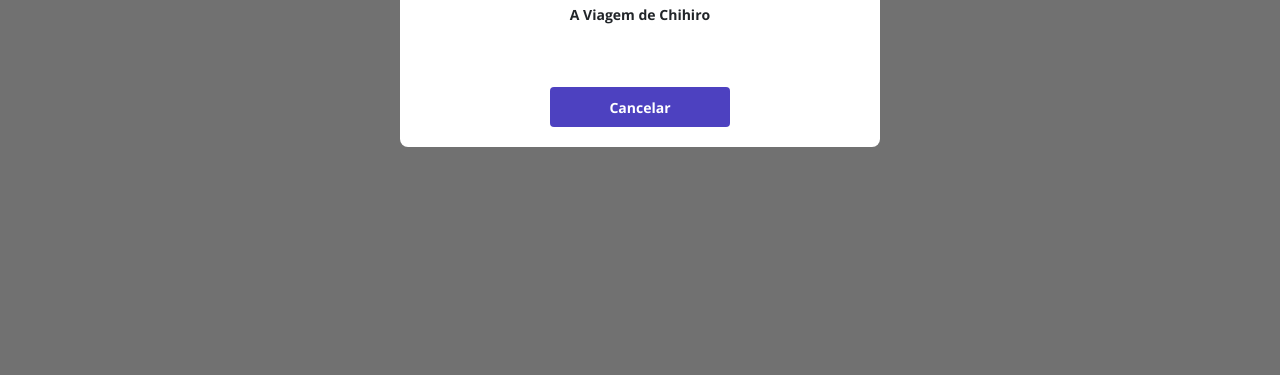
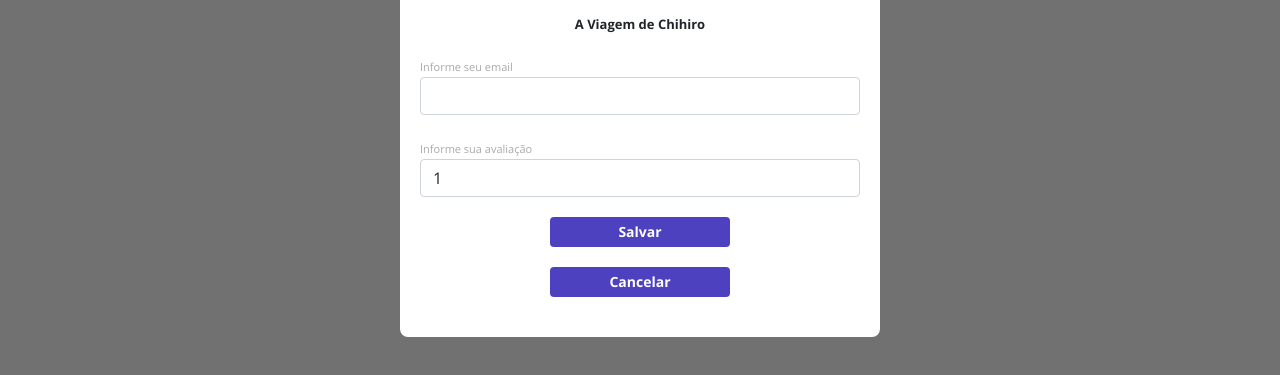
Before and after one commit to Gutinnho/DSmovie, a plain HTML site: page form.html in a window 1280 px wide. Shown: the part 463-838 px from the top of the page. Before the commit the page ends 800 px from the top, so only its background shows below. Drawn offline with nearby package versions, Linux system fonts and the light colour scheme.

Commit message:
Formulário Pt.2

```diff
--- a/css/styles.css
+++ b/css/styles.css
@@ -5,6 +5,7 @@
    --color-primary: #4D41C0;
    --white: #ffff;
    --text-grey: #4A4A4A;
+   --text-light-grey: #aaa;
 }
 
 * {
@@ -103,9 +104,46 @@
    justify-content: center;
    border-radius: 4px;
    margin-bottom: 20px;
+   border: 0;
 }
 
 .dsmovie-form-container {
    padding: 40px 0;
    max-width: 480px;
 }
+
+.dsmovie-form-description {
+   background-color: var(--white);
+   padding: 20px;
+   display: flex;
+   flex-direction: column;
+   align-items: center;
+   border-radius: 0 0 8px 8px;
+}
+
+.dsmovie-form {
+   width: 100%;
+}
+
+.dsmovie-form-group {
+   margin-bottom: 20px;
+}
+
+.dsmovie-form-group label {
+   font-size: 11px;
+   color: var(--text-light-grey);
+}
+
+.dsmovie-form-btn-container {
+   height: 100px;
+   display: flex;
+   align-items: center;
+   flex-direction: column;
+   justify-content: space-between;
+}
+
+.dsmovie-form-description h3 {
+   font-size: 13px;
+   font-weight: 700;
+   margin-bottom: 20px;
+}
--- a/form.html
+++ b/form.html
@@ -29,9 +29,29 @@
             <div class="dsmovie-card">
                <img src="https://www.themoviedb.org/t/p/original/bNBXskBHOwPSW21o7iT3N8QVg9L.jpg"
                   alt="A Viagem de Chihiro">
-               <div class="dsmovie-card-description">
+               <div class="dsmovie-form-description">
                   <h3>A Viagem de Chihiro</h3>
-                  <a class="dsmovie-btn" href="index.html">Cancelar</a>
+                  <form class="dsmovie-form">
+                     <div class="form-group dsmovie-form-group">
+                        <label for="email">Informe seu email</label>
+                        <input type="email" id="email" class="form-control">
+                     </div>
+                     <div class="form-group dsmovie-form-group">
+                        <label for="score">Informe sua avaliação</label>
+                        <select name="score" id="score" class="form-control">
+                           <option value="1">1</option>
+                           <option value="2">2</option>
+                           <option value="3">3</option>
+                           <option value="4">4</option>
+                           <option value="5">5</option>
+                        </select>
+                     </div>
+                     <div class="dsmovie-form-btn-container">
+                        <button class="dsmovie-btn" type="submit">Salvar</button>
+                        <a class="dsmovie-btn" href="index.html">Cancelar</a>
+                     </div>
+                  </form>
+
                </div>
             </div>
          </div>
```
